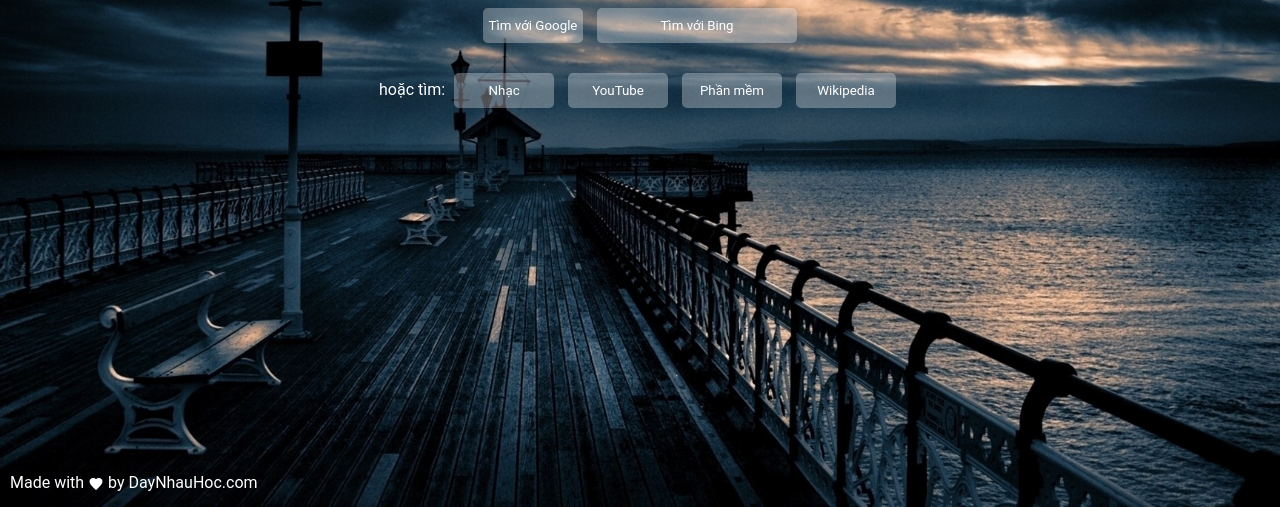
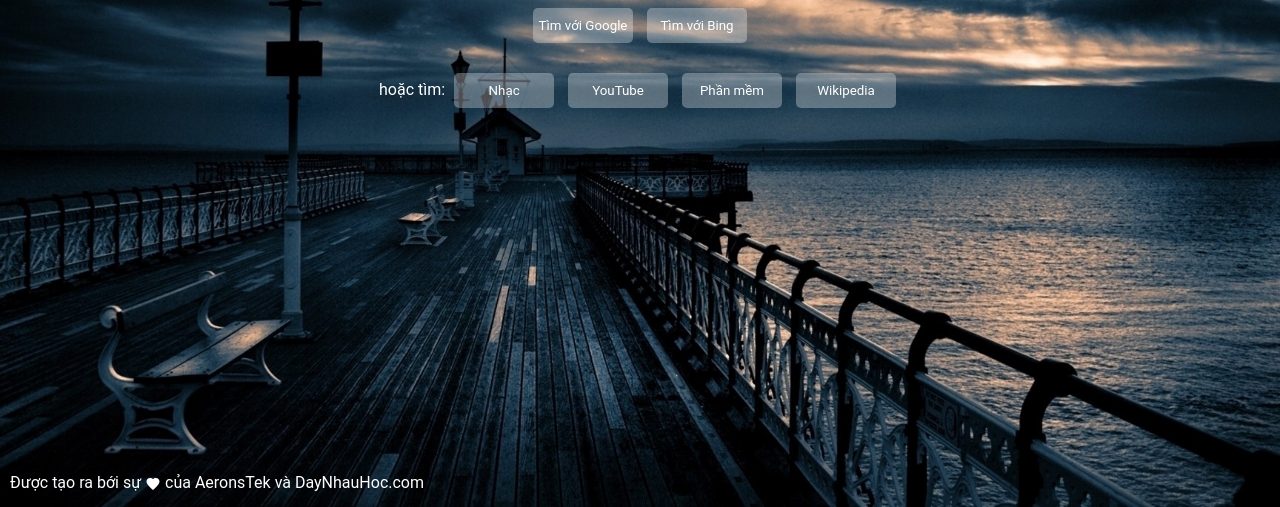
Before and after one commit to nhandt64/searchKit, a plain HTML site: page index.html in a window 1280 px wide. Shown: the part 293-800 px from the top of the page. Drawn offline with nearby package versions, Linux system fonts and the light colour scheme.

Commit message:
Chỉnh sửa chút ít

```diff
--- a/index.html
+++ b/index.html
@@ -21,7 +21,7 @@
         <input type="text" id="form-search" name="q" placeholder="Gõ tại đây thứ bạn cần tìm" required>
         <div class="buttons">
             <input type="submit" value="Tìm với Google">
-            <input type="submit" value="Tìm với Bing" style="width: 200px;" onclick="{
+            <input type="submit" value="Tìm với Bing" onclick="{
                 document.forms['search'].action = 'https://bing.com/search?';
                 document.getElementById('form-search').name='q';
             }">
@@ -44,7 +44,7 @@
     document.getElementById("date").innerHTML = today;
 </script>
     <div class="footer">
-        <a class="made-by" href="https://daynhauhoc.com">Made with <ion-icon name="heart"></ion-icon> by DayNhauHoc.com</a>
+        <a class="made-by" href="#">Được tạo ra bới sự <ion-icon name="heart"></ion-icon> của AeronsTek và DayNhauHoc.com</a>
     </div>
         <div class="otherbtns">
             <span style="color:white;">hoặc tìm: </span>
--- a/style.css
+++ b/style.css
@@ -134,6 +134,8 @@ ion-icon{
 }
 .made-by{
   padding-left: 10px;
+  pointer-events: none;
+  cursor: default;
 }
 span{
   color: white
```
